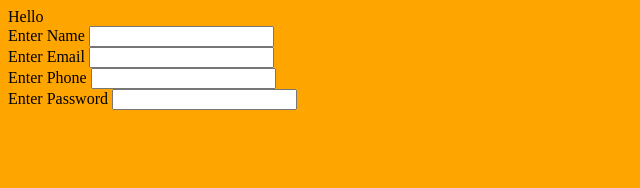
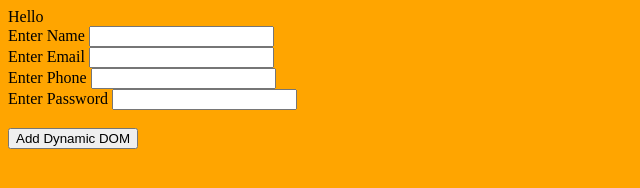
Before and after one commit to akshayb264/Test, a plain HTML site: page Engine/src/index.html in a window 1280 px wide. Shown: the whole page, without its empty margins (0-640 px from the left). Drawn offline with Linux system fonts and the light colour scheme.

Commit message:
Changes For Dynamic DOM

```diff
--- a/Engine/src/index.html
+++ b/Engine/src/index.html
@@ -38,9 +38,29 @@
             <input type="password" name="Password" />
         </label>
     </div>
+    <div class="Dynamic">
 
+    </div>
+
+    <div>
+
+        <br/>
+<button onclick="abc()">Add Dynamic DOM</button>
+
+    </div>
 
     <script>
+
+        function abc() {
+            var domContent =$(
+                `
+            <label for="dynamic" class="dynamicContent">
+                <input type="" name="Password" />
+            </label>`);
+
+            $(".Dynamic").append(domContent);
+
+        }
 
         if ('serviceWorker' in navigator) {
             window.addEventListener('load', function () {
```
